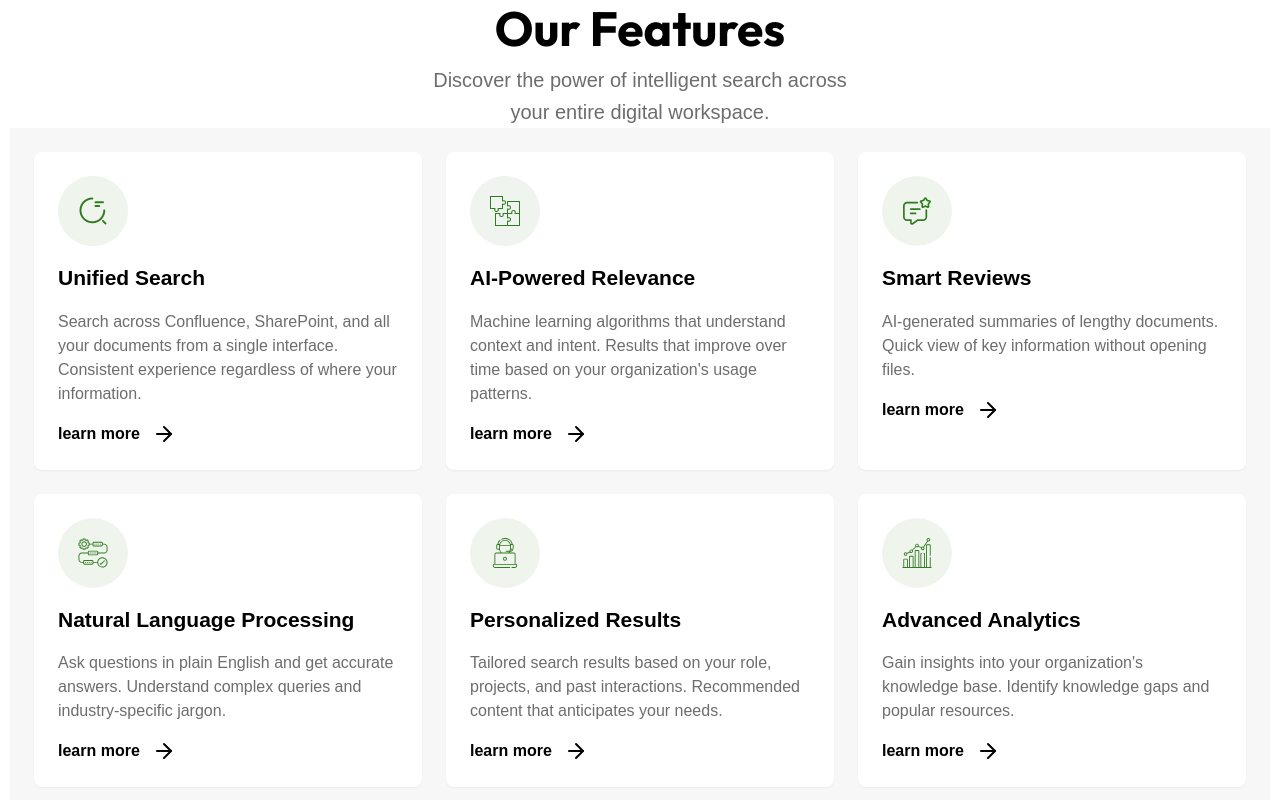
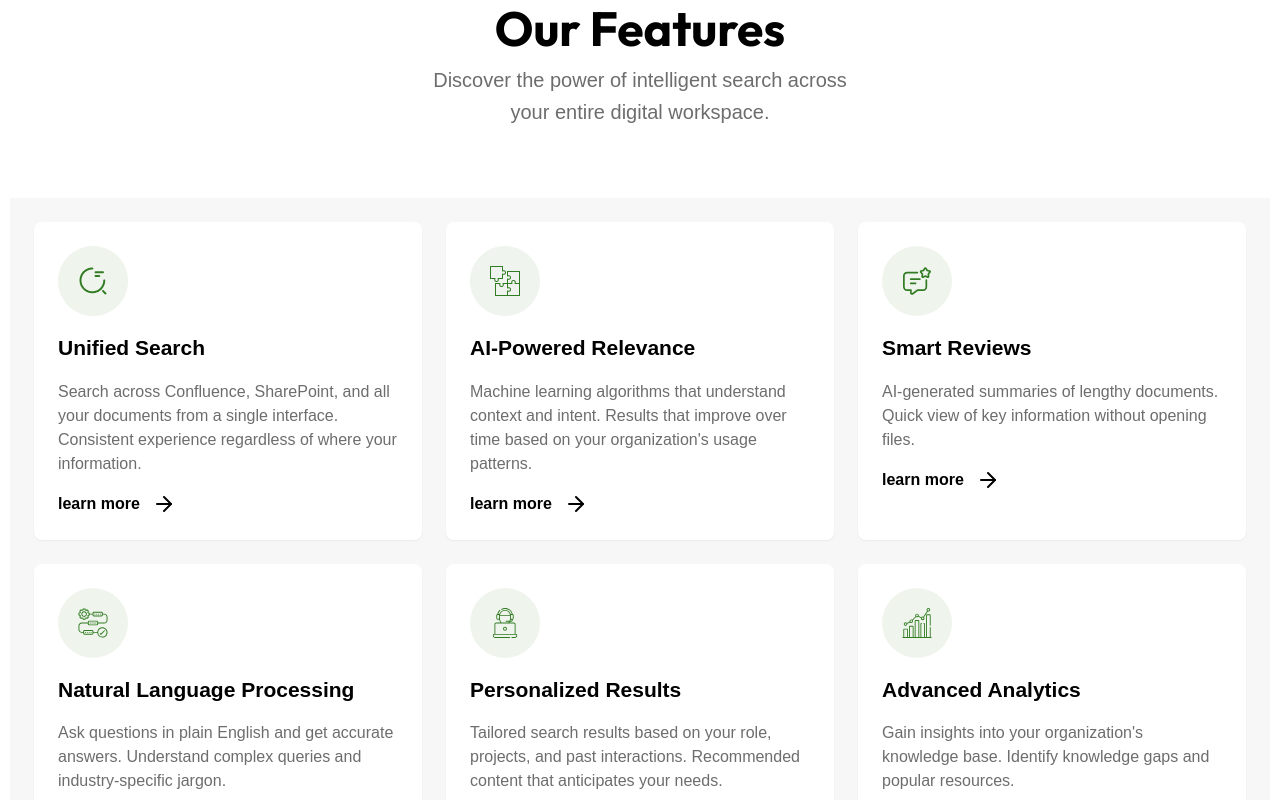
Before and after one commit to Ahmii1122/leafai, a React (Vite) app: page / in a window 1280 px wide. Shown: the part 2540-3340 px from the top of the page. Built offline with nearby package versions, Linux system fonts and the light colour scheme; a web font is replaced by a local one.

Commit message:
completed footer

```diff
--- a/src/components/Footer.tsx
+++ b/src/components/Footer.tsx
@@ -26,7 +26,7 @@ const footerLinks = [
 const Footer = () => {
   return (
     <footer className="bg-white py-10">
-      <div className="max-w-7xl mx-auto px-6 md:px-12">
+      <div className="relative max-w-7xl mx-auto px-6 md:px-12">
         <div className="grid grid-cols-1 md:grid-cols-2 lg:grid-cols-5 gap-8">
           {/* Logo & Social Section */}
           <div className="flex flex-col space-y-4 md:col-span-2 lg:col-span-2">
@@ -70,6 +70,11 @@ const Footer = () => {
             ))}
           </div>
         </div>
+        <div>
+          <p className="flex self-center text-center md:mx-[30%] mt-[50px] mx-[20%] text-nowrap font-roboto font-normal text-[14px]">
+            Copyright LeafAI.com, All rights reserved.
+          </p>
+        </div>
       </div>
     </footer>
   );
--- a/src/pages/home/OurFeatures.tsx
+++ b/src/pages/home/OurFeatures.tsx
@@ -56,7 +56,7 @@ const FeaturesGrid = () => {
         </p>
       </div>
 
-      <div className="grid grid-cols-1 md:grid-cols-2 lg:grid-cols-3 gap-6 p-6 bg-gray/5">
+      <div className="grid grid-cols-1 md:grid-cols-2 lg:grid-cols-3 gap-6 p-6 mt-[70px] bg-gray/5">
         {features.map((feature) => (
           <div
             key={feature.id}
```
